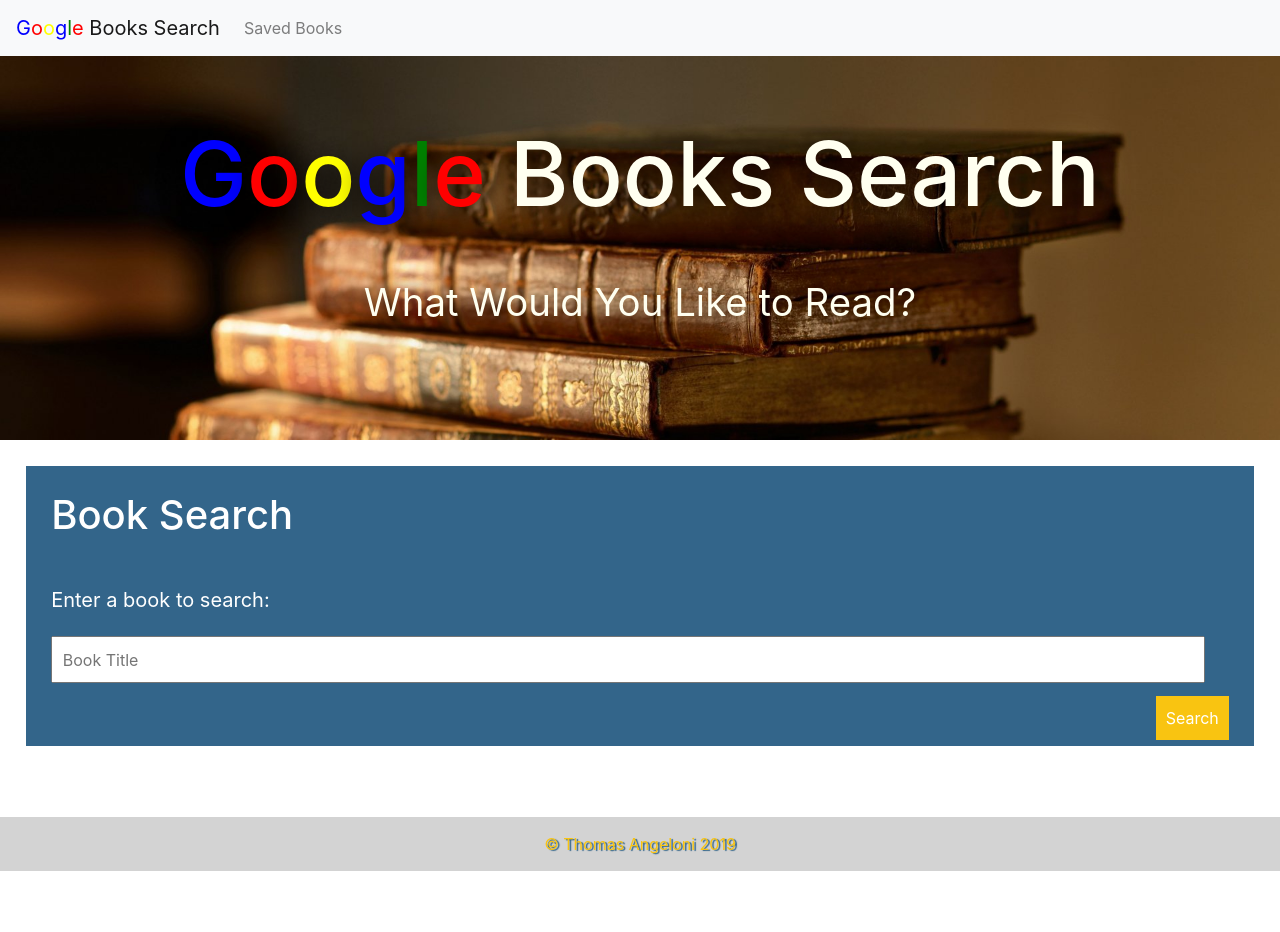
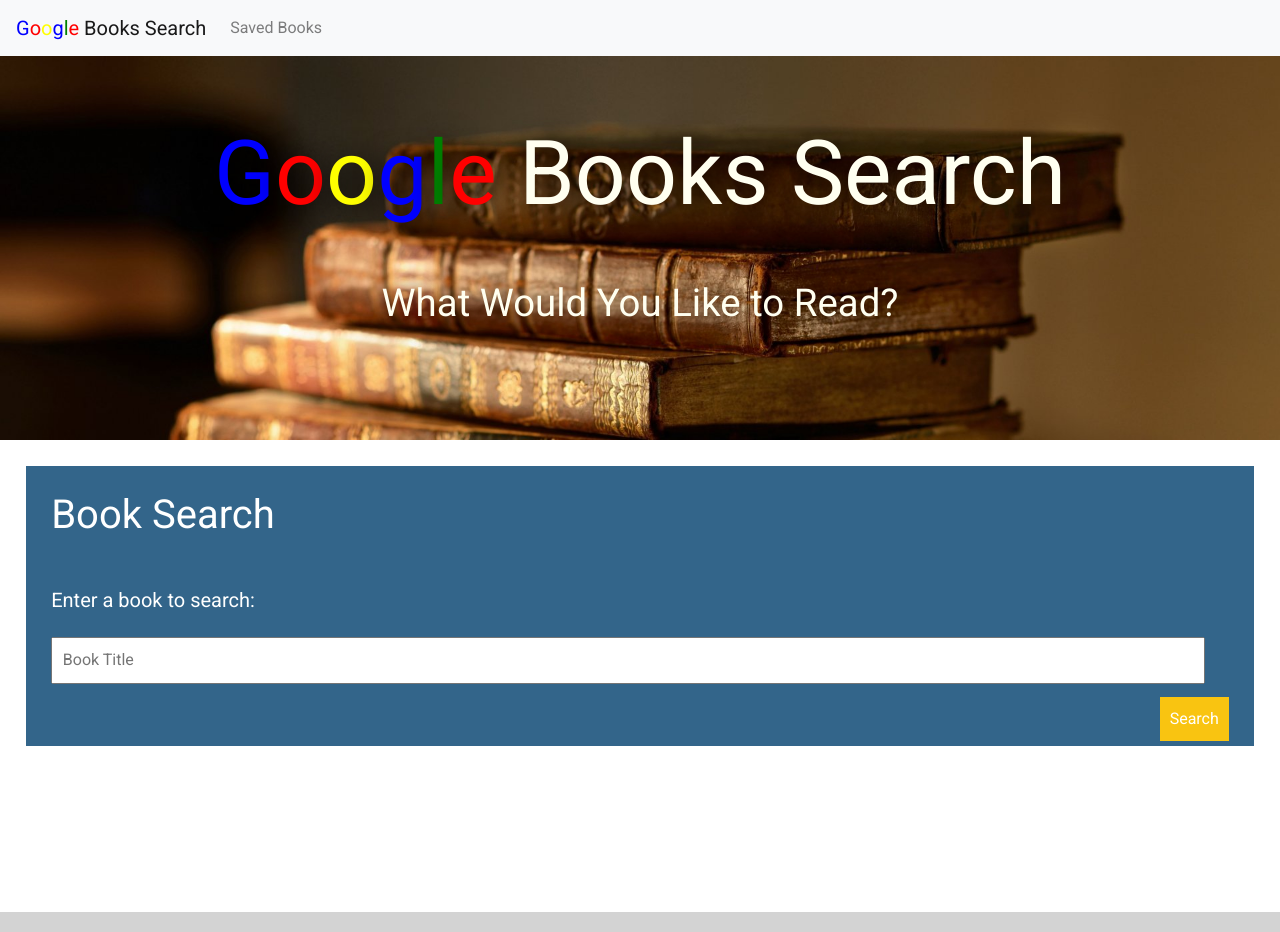
Before and after one commit to TJANGEL/GoogleBooks_Search, a React (Create React App) app in the folder client/: page / in a window 1280 px wide. Shown: the top 932 px of the page. Before the commit the page ends 871 px from the top, so only its background shows below. Built offline with nearby package versions, Linux system fonts and the light colour scheme.

Commit message:
updated styling

```diff
--- a/client/public/index.html
+++ b/client/public/index.html
@@ -38,6 +38,12 @@
       crossorigin="anonymous"
     />
 
+    <!-- Google Fonts -->
+    <link
+      href="https://fonts.googleapis.com/css?family=Roboto"
+      rel="stylesheet"
+    />
+
     <title>Google Books Search</title>
   </head>
   <body>
--- a/client/src/App.css
+++ b/client/src/App.css
@@ -1,4 +1,8 @@
-.nav-link {
+body {
+  font-family: "Roboto", sans-serif;
+}
+
+.nav-link:active {
   color: orange;
 }
 
@@ -121,7 +125,7 @@
 
 /* Footer */
 .footer {
-  min-height: 100px;
+  min-height: 200px;
   position: relative;
   text-align: center;
 }
@@ -129,7 +133,8 @@
 .footer span {
   position: absolute;
   color: #f9c411;
-  text-shadow: 2px 1px 1px #33658a;
+  font-size: 20px;
+  text-shadow: 2px 1px 1px black;
   bottom: 0;
   left: 0;
   right: 0;
--- a/client/src/components/SearchForm.js
+++ b/client/src/components/SearchForm.js
@@ -16,7 +16,7 @@
           form="bookSearch"
           onChange={e => props.handleChange(e)}
           placeholder="Book Title"
-          required
+          required="true"
         />
         <br />
         <button type="submit" onClick={e => props.handleSearchClick(e)}>
```
